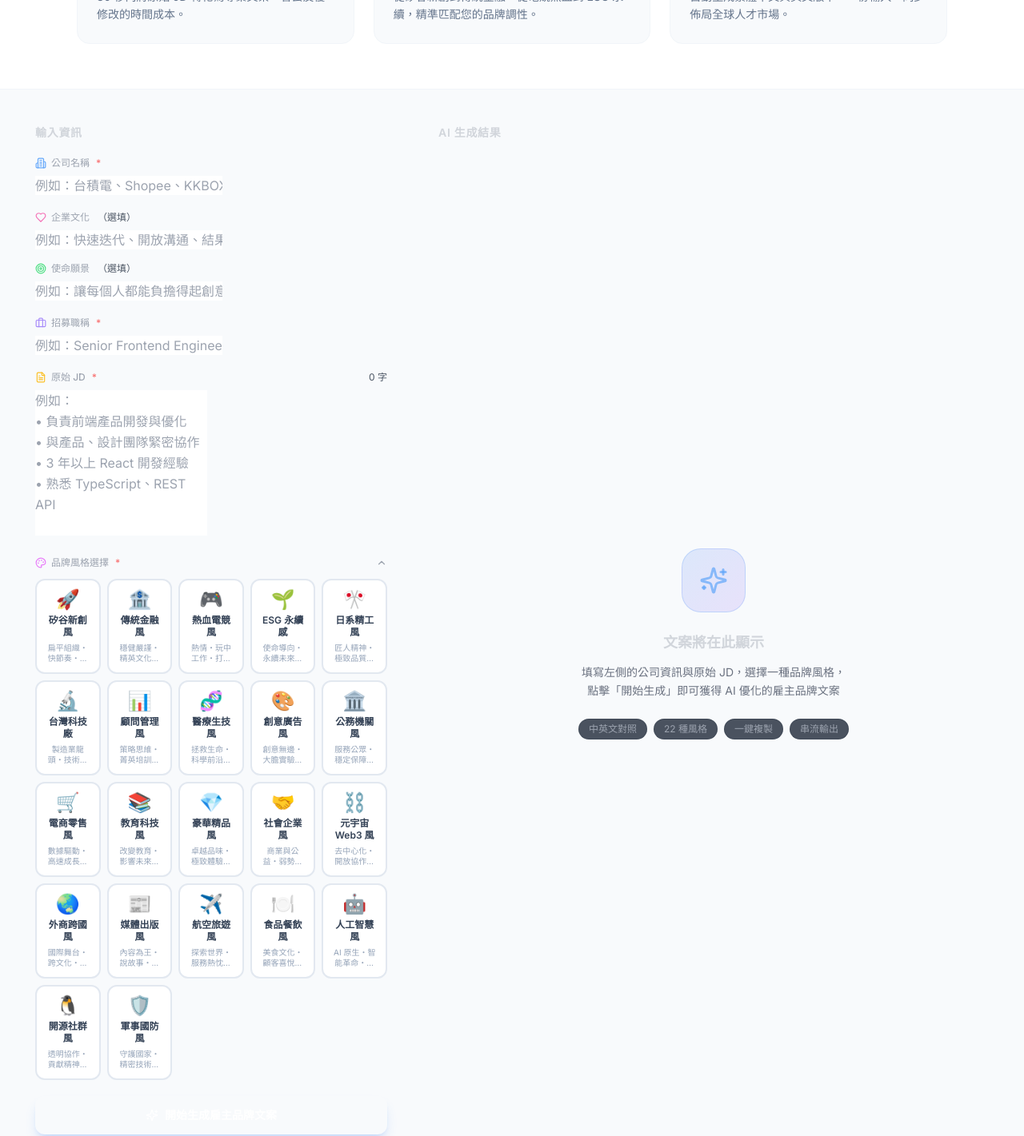
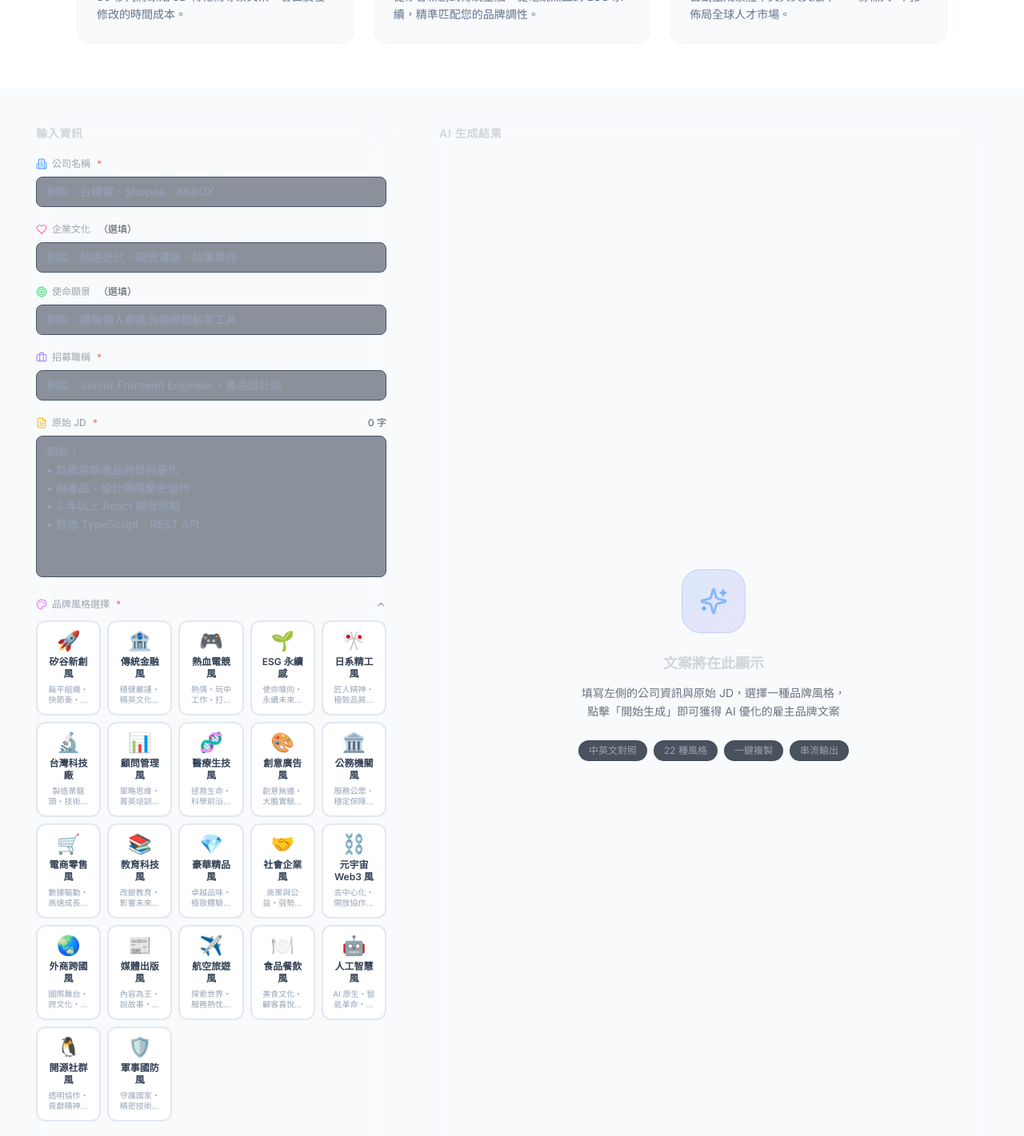
Before and after one commit to daniel88pp33-create/employer-brand-optimizer, a Next.js app: page / in a window 1280 px wide. Shown: the part 880-2301 px from the top of the page at 80% size. Built offline with nearby package versions, Linux system fonts and the light colour scheme; no server answers.

Commit message:
fix: 添加缺失的 CSS 樣式 (btn-gradient, input-field, glass-card)，修復按鈕和表單佈局問題

```diff
--- a/app/globals.css
+++ b/app/globals.css
@@ -86,3 +86,18 @@ textarea, input[type="text"] {
 textarea:focus, input[type="text"]:focus {
   outline: none;
 }
+
+/* 組件樣式 */
+@layer components {
+  .btn-gradient {
+    @apply bg-gradient-to-r from-blue-500 to-indigo-600;
+  }
+
+  .input-field {
+    @apply w-full rounded-lg border border-slate-600 bg-slate-800/50 px-3 py-2 text-sm text-white placeholder-slate-400 focus:border-blue-400 focus:bg-slate-800 focus:ring-1 focus:ring-blue-400/20 transition-colors;
+  }
+
+  .glass-card {
+    @apply border border-white/10 bg-white/5 backdrop-blur-xl;
+  }
+}
```
